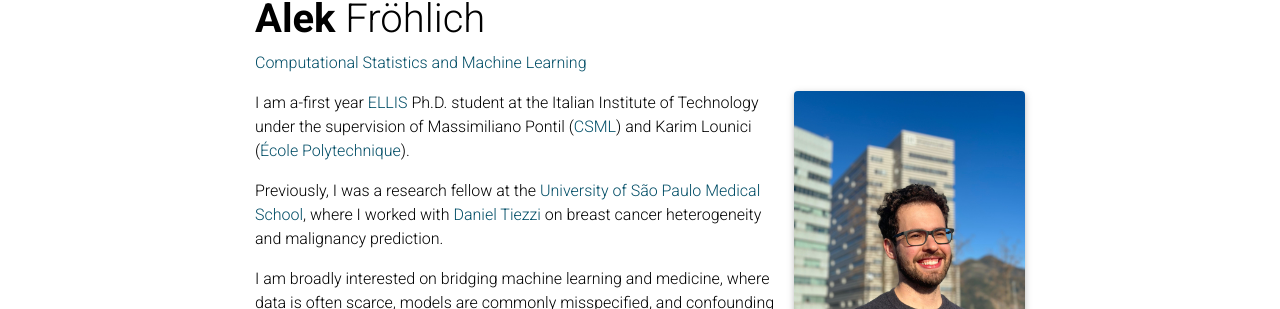
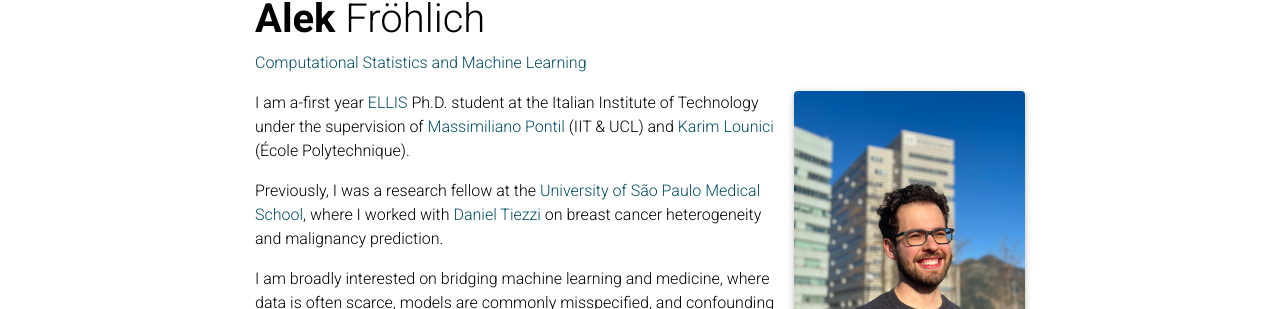
Before and after one commit to alekfrohlich/alekfrohlich.github.io, a Jekyll site: the page built from _pages/about.md, in a window 1280 px wide and 1029 px high. Shown: the part 111-420 px from the top of the window. Built offline with Jekyll 4.4.1, drawn with Linux system fonts in a browser that asks for light colours; full-size pictures stand in for the smaller copies a plugin makes; comment, search, counter and statistics services are not loaded; a style sheet for code colours, icons or effects is not loaded.

Commit message:
Update about page

```diff
--- a/_pages/about.md
+++ b/_pages/about.md
@@ -19,7 +19,7 @@
 social: true  # includes social icons at the bottom of the page
 ---
 
-I am a-first year [ELLIS](https://ellis.eu/) Ph.D. student at the Italian Institute of Technology under the supervision of Massimiliano Pontil ([CSML](https://csml.iit.it/)) and Karim Lounici ([École Polytechnique](https://scholar.google.com/citations?user=ZMbRpJoAAAAJ&hl=fr)).
+I am a-first year [ELLIS](https://ellis.eu/) Ph.D. student at the Italian Institute of Technology under the supervision of [Massimiliano Pontil](https://scholar.google.com/citations?user=lcOacs8AAAAJ&hl=en&oi=ao) (IIT & UCL) and [Karim Lounici](https://scholar.google.com/citations?user=ZMbRpJoAAAAJ&hl=fr) (École Polytechnique).
 
 Previously, I was a research fellow at the [University of São Paulo Medical School](https://www5.usp.br/english/institutional/), where I worked with [Daniel Tiezzi](https://scholar.google.com/citations?user=h50SV8wAAAAJ&hl=en&oi=ao) on breast cancer heterogeneity and malignancy prediction.
 
```
